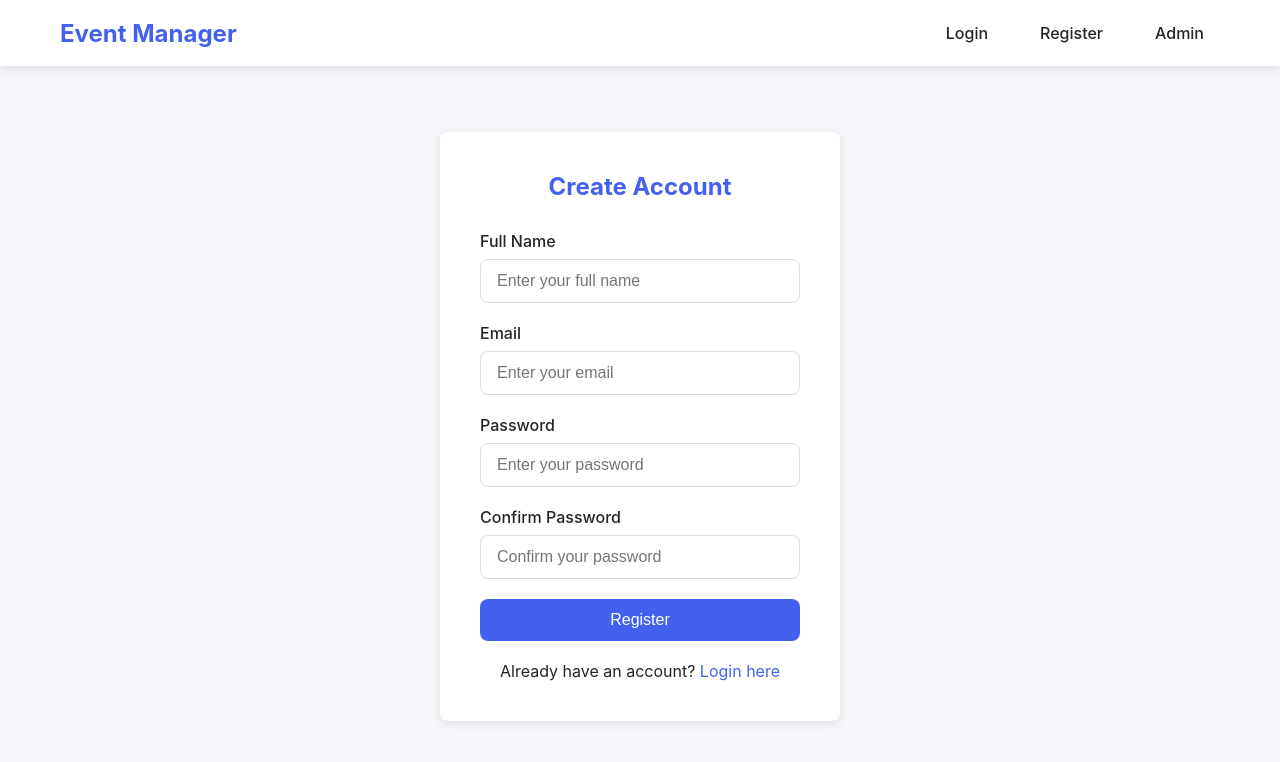
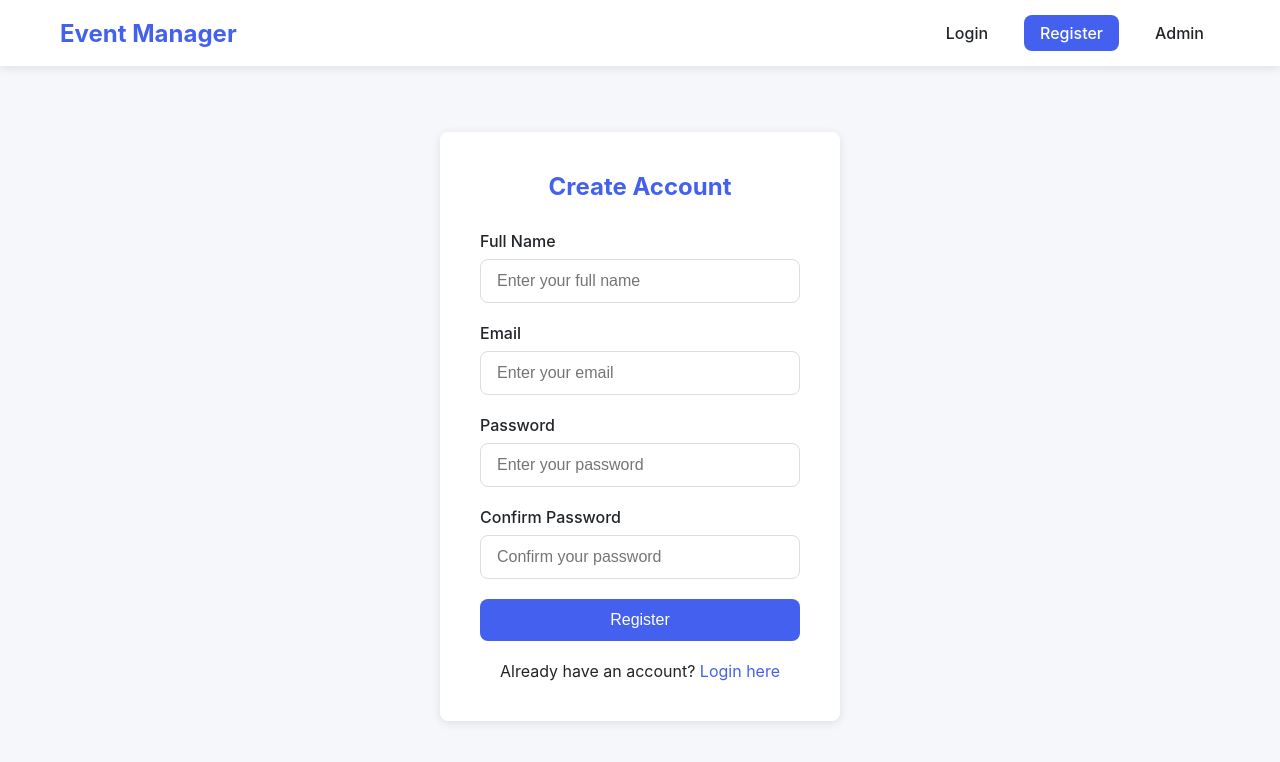
Before and after one commit to Hadi20Diab/event-management-platform-frontend, a Next.js app: page /register in a window 1280 px wide. Shown: the top 762 px of the page. Built offline with nearby package versions, Linux system fonts and the light colour scheme.

Commit message:
feat: add active link highlighting for Login, Register, and Admin navigation items

```diff
--- a/src/components/Layout/Navbar.jsx
+++ b/src/components/Layout/Navbar.jsx
@@ -30,9 +30,9 @@ const Navbar = () => {
             </>
           ) : (
             <>
-              <Link href="/login" className="nav-link">Login</Link>
-              <Link href="/register" className="nav-link">Register</Link>
-              <Link href="/admin-login" className="nav-link">Admin</Link>
+              <Link href="/login" className={`nav-link ${pathname === '/login' ? 'active' : ''}`}>Login</Link>
+              <Link href="/register" className={`nav-link ${pathname === '/register' ? 'active' : ''}`}>Register</Link>
+              <Link href="/admin-login" className={`nav-link ${pathname === '/admin-login' ? 'active' : ''}`}>Admin</Link>
             </>
           )}
         </div>
```
